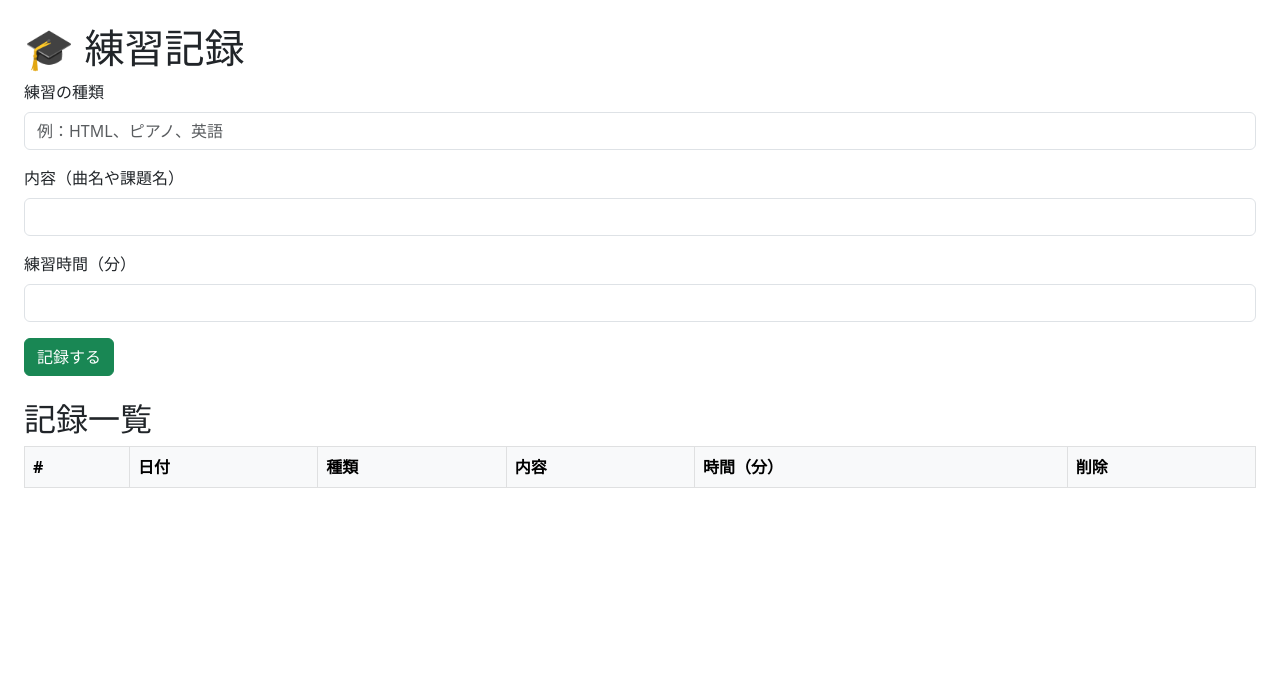
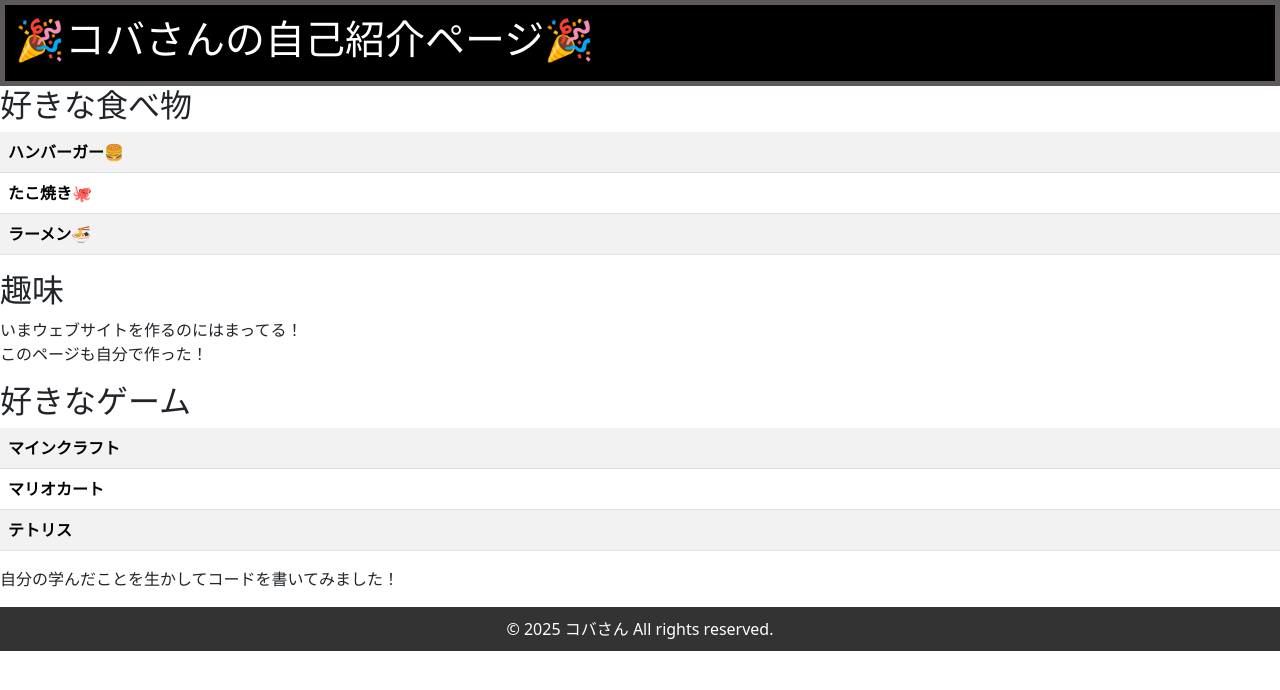
Before and after one commit to kobakobaHTML/-, a plain HTML site: page index.html in a window 1280 px wide. Drawn offline with nearby package versions, Linux system fonts and the light colour scheme; files that its build step writes are made by us from their sources.

Commit message:
Add files via upload

```diff
--- a/index.html
+++ b/index.html
@@ -1,129 +1,70 @@
 <!DOCTYPE html>
-<html>
-<head>
-  <meta charset="UTF-8" />
-  <meta name="viewport" content="width=device-width, initial-scale=1.0">
-  <title>練習記録アプリ（削除ボタン付き）</title>
-  <link href="https://cdn.jsdelivr.net/npm/bootstrap@5.3.0/dist/css/bootstrap.min.css" rel="stylesheet" />
-</head>
-<body class="p-4">
+<html lang="ja">
+    <head>
+        <meta charset="UTF-8">
+        <title>コバさん自己紹介</title>
+        <link href="css/bootstrap.min.css"rel="stylesheet">
+        <style>
 
-  <h1 id="pageTitle">🎓 練習記録</h1>
 
-  <form id="timeForm" class="mb-4">
-    <div class="mb-3">
-      <label for="practiceType" class="form-label">練習の種類</label>
-      <input type="text" id="practiceType" class="form-control" placeholder="例：HTML、ピアノ、英語" required>
-    </div>
-    <div class="mb-3">
-      <label for="songInput" class="form-label">内容（曲名や課題名）</label>
-      <input type="text" id="songInput" class="form-control" required>
-    </div>
-    <div class="mb-3">
-      <label for="minutesInput" class="form-label">練習時間（分）</label>
-      <input type="number" id="minutesInput" class="form-control" required>
-    </div>
-    <button type="submit" class="btn btn-success">記録する</button>
-  </form>
 
-  <h2>記録一覧</h2>
-  <table class="table table-bordered table-striped">
-    <thead class="table-light">
-      <tr>
-        <th>#</th>
-        <th>日付</th>
-        <th>種類</th>
-        <th>内容</th>
-        <th>時間（分）</th>
-        <th>削除</th>
-      </tr>
-    </thead>
-    <tbody id="recordTableBody">
-      <!-- 記録をここに表示 -->
-    </tbody>
-  </table>
 
-  <script>
-    const form = document.getElementById("timeForm");
-    const practiceType = document.getElementById("practiceType");
-    const songInput = document.getElementById("songInput");
-    const minutesInput = document.getElementById("minutesInput");
-    const tableBody = document.getElementById("recordTableBody");
-    const title = document.getElementById("pageTitle");
+            header{
+                padding:10px;
+                background-color:black;
+                border:5px solid rgba(184, 177, 177, 0.504);
+                color:white;
+            }
 
-    let records = JSON.parse(localStorage.getItem("practiceRecords")) || [];
-
-    function displayRecords() {
-      tableBody.innerHTML = "";
-      records.forEach((record, index) => {
-        const tr = document.createElement("tr");
-        tr.innerHTML = `
-          <td>${index + 1}</td>
-          <td>${record.date}</td>
-          <td>${record.type}</td>
-          <td>${record.song}</td>
-          <td>${record.minutes}</td>
-          <td>
-            <button class="btn btn-sm btn-danger" onclick="deleteRecord(${index})">削除</button>
-          </td>
-        `;
-        tableBody.appendChild(tr);
-      });
+    /* アニメーションをつけるタイトル */
+    h1 {
+        animation: fadein 2s ease-in-out;
     }
 
-    function updateTitle() {
-      const type = practiceType.value.trim();
-      title.textContent = type ? `🎓 ${type} 練習記録` : "🎓 練習記録";
+    /* アニメーションの動きの中身 */
+    @keyframes fadein {
+        0% {
+            opacity: 0;
+            transform: translateY(-20px);
+        }
+        100% {
+            opacity: 1;
+            transform: translateY(0);
+        }
     }
-
-    function deleteRecord(index) {
-      if (confirm("この記録を本当に消してええん？")) {
-        records.splice(index, 1); // 配列から削除
-        localStorage.setItem("practiceRecords", JSON.stringify(records));
-        displayRecords(); // 表を更新
-      }
-    }
-
-    displayRecords();
-    updateTitle();
-
-    practiceType.addEventListener("input", updateTitle);
-
-    form.addEventListener("submit", function(event) {
-      event.preventDefault();
-
-      const type = practiceType.value.trim();
-      const song = songInput.value.trim();
-      const minutes = Number(minutesInput.value);
-      const now = new Date();
-      const date = now.toLocaleDateString();
-
-      if (!type || !song || minutes <= 0) {
-        alert("全部ちゃんと入れてな！");
-        return;
-      }
-
-      const newRecord = {
-        date: date,
-        type: type,
-        song: song,
-        minutes: minutes
-      };
-
-      records.push(newRecord);
-      localStorage.setItem("practiceRecords", JSON.stringify(records));
-      displayRecords();
-      updateTitle();
-
-      // 入力リセット
-      practiceType.value = "";
-      songInput.value = "";
-      minutesInput.value = "";
-    });
-
-    // グローバルに関数を公開（onclickで使うため）
-    window.deleteRecord = deleteRecord;
-  </script>
-
-</body>
+     </style>
+    </head>
+    <body>
+        <header>
+            <div>
+                <h1>🎉コバさんの自己紹介ページ🎉</h1>
+            </div>
+        </header>
+        <main>
+        <div>
+            <h2>好きな食べ物</h2>
+            <table class="table table-striped table-hover">
+                <tr><th>ハンバーガー🍔</th></tr>
+                <tr><th>たこ焼き🐙</th></tr>
+                <tr><th>ラーメン🍜</th></tr>
+            </table>
+        </div>
+        <div>
+            <h2>趣味</h2>
+            <p>いまウェブサイトを作るのにはまってる！<br>このページも自分で作った！</p>
+        </div>
+        <div>
+            <h2>好きなゲーム</h2>
+            <table class="table table-striped table-hover">
+                <tr><th>マインクラフト</th></tr>
+                <tr><th>マリオカート</th></tr>
+                <tr><th>テトリス</th></tr>
+            </table>
+        </div>
+        <p>自分の学んだことを生かしてコードを書いてみました！</p>
+        </main>
+        <footer style="background-color:#333; color:white; padding:10px; text-align:center;">
+  © 2025 コバさん All rights reserved.
+</footer>
+    </body>
 </html>
```
